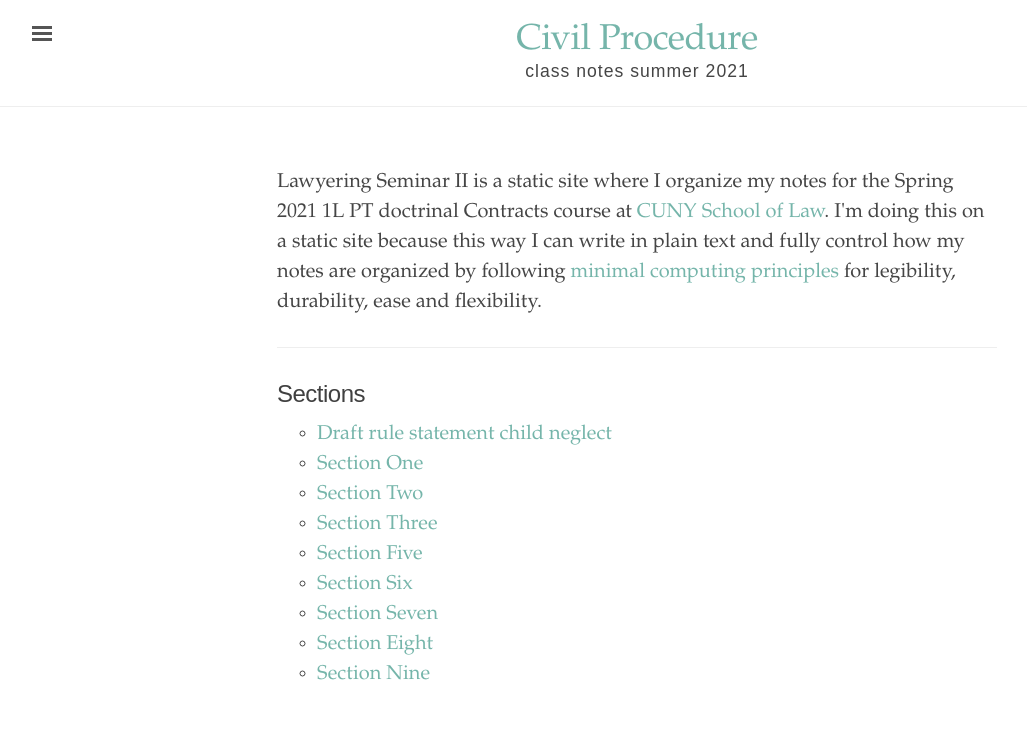
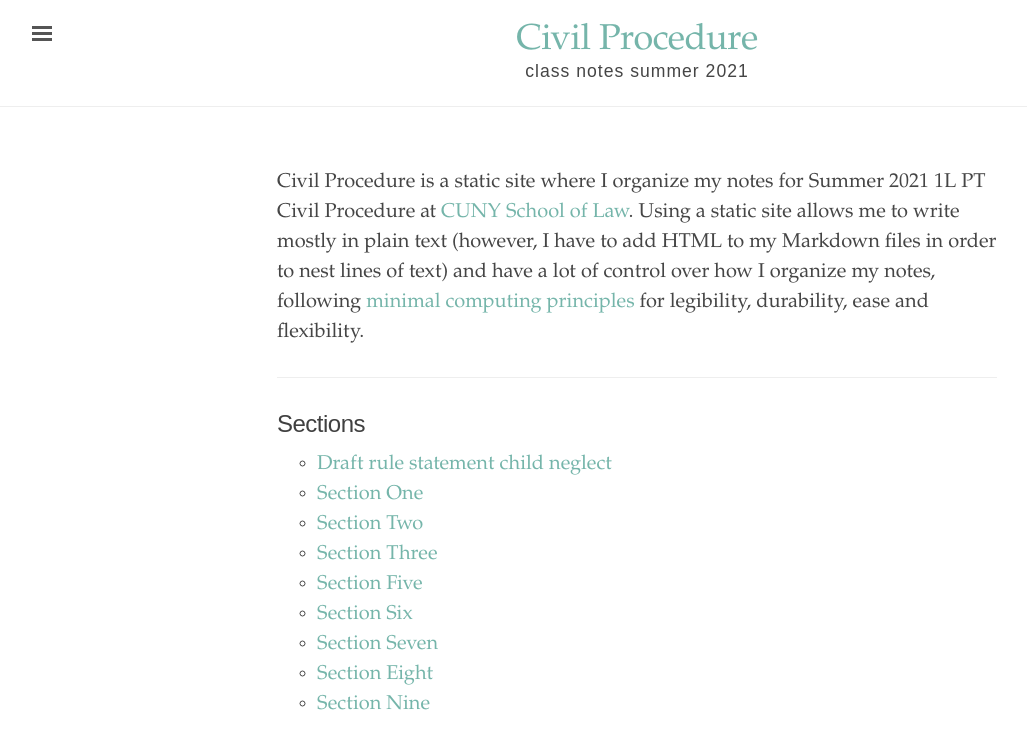
Before and after one commit to binipringle/torts, a Jekyll site: the page built from index.html, in a window 1280 px wide. Shown: the top 749 px of the page, without its empty margins (3-1030 px from the left). Built offline with Jekyll 4.4.1, drawn with Linux system fonts in a browser that asks for light colours.

Commit message:
erasing traces of lawsem2

```diff
--- a/index.html
+++ b/index.html
@@ -1,11 +1,11 @@
 ---
 layout: default
-title: "Lawyering Seminar II"
+title: "Civil Procedure"
 ---
 <div class="introduction">
 <p>
 
-  Lawyering Seminar II is a static site where I organize my notes for the Spring 2021 1L PT doctrinal Contracts course at <a href="https://www.law.cuny.edu/">CUNY School of Law</a>. I'm doing this on a static site because this way I can write in plain text and fully control how my notes are organized by following <a href="http://go-dh.github.io/mincomp/">minimal computing principles</a> for legibility, durability, ease and flexibility.
+  Civil Procedure is a static site where I organize my notes for Summer 2021 1L PT Civil Procedure at <a href="https://www.law.cuny.edu/">CUNY School of Law</a>. Using a static site allows me to write mostly in plain text (however, I have to add HTML to my Markdown files in order to nest lines of text) and have a lot of control over how I organize my notes, following <a href="http://go-dh.github.io/mincomp/">minimal computing principles</a> for legibility, durability, ease and flexibility.
 </p>
 </div>
 
```
